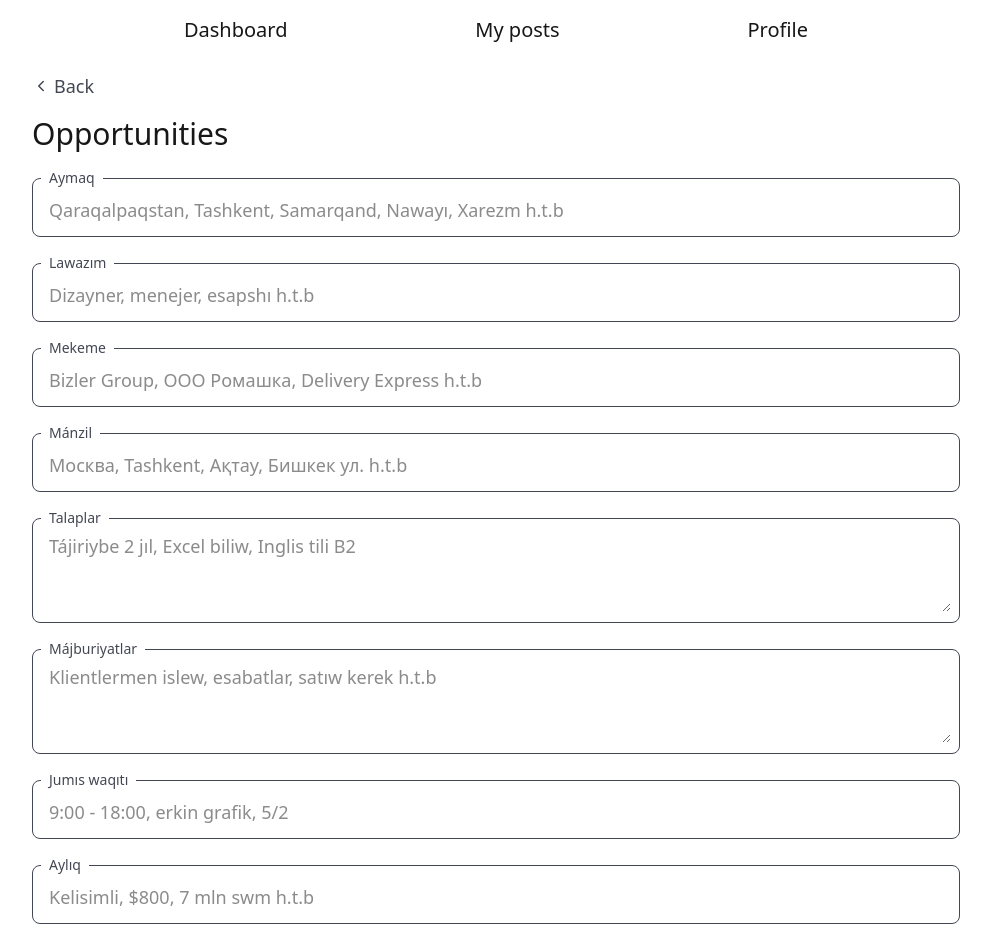
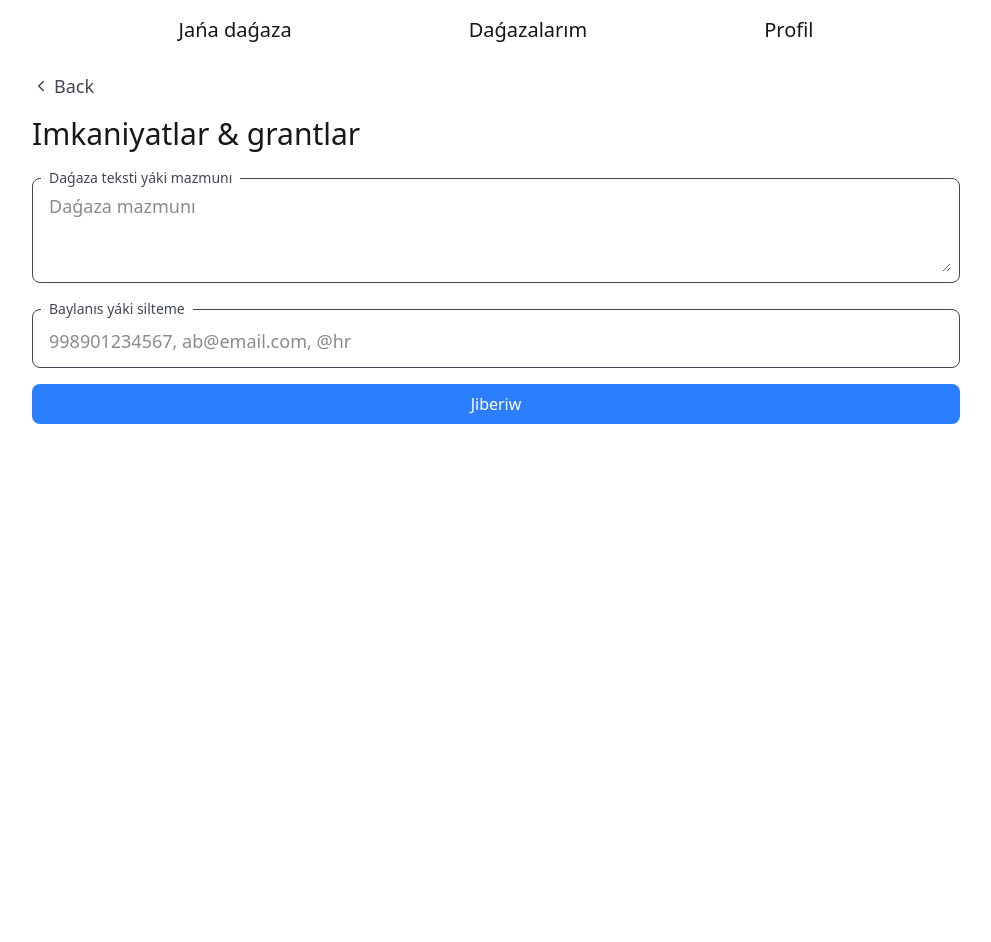
Before and after one commit to Ermuxan7/aumeta-bot, a Next.js app: page /opportunities in a window 1280 px wide. Shown: the top 942 px of the page, without its empty margins (144-1135 px from the left). After the commit the page ends 800 px from the top, so only its background shows below. Built offline with nearby package versions, Linux system fonts and the light colour scheme.

Commit message:
Update forms and UI components with localized titles and improved validation schemas

```diff
--- a/app/(pages)/internship/page.tsx
+++ b/app/(pages)/internship/page.tsx
@@ -24,7 +24,7 @@ const Internship = () => {
   return (
     <div className="w-full max-w-5xl mx-auto mt-8 px-4 sm:px-8 md:px-12">
       <BackButton />
-      <h2 className="text-2xl md:text-3xl mb-4">Internship</h2>
+      <h2 className="text-2xl md:text-3xl mb-4">Ámeliyat</h2>
       <form onSubmit={handleSubmit(onSubmit)} className="space-y-4 mb-8">
         <FormInput
           legend="Aymaq"
--- a/app/(pages)/my-posts/page.tsx
+++ b/app/(pages)/my-posts/page.tsx
@@ -33,13 +33,29 @@ const MyPosts = () => {
         mekeme: "ООО Ромашка",
         createdAt: "2025-08-24",
       },
+      {
+        id: "3",
+        aymaq: "Nawayı",
+        lawazim: "Esapshı",
+        category: "Finance",
+        mekeme: "Delivery Express",
+        createdAt: "2025-08-23",
+      },
+      {
+        id: "4",
+        aymaq: "Xarezm",
+        lawazim: "Developer",
+        category: "IT",
+        mekeme: "Tech Solutions",
+        createdAt: "2025-08-22",
+      },
     ]);
   }, []);
 
   return (
     <div className="w-full max-w-5xl mx-auto mt-8 px-4 sm:px-6 md:px-8">
       <BackButton />
-      <h2 className="text-3xl font-semibold mb-6 text-foreground">
+      <h2 className="text-2xl font-semibold mb-6 text-foreground">
         My Vacancies
       </h2>
 
--- a/app/(pages)/opportunities/page.tsx
+++ b/app/(pages)/opportunities/page.tsx
@@ -1,9 +1,9 @@
 "use client";
 import FormInput from "@/app/components/form-input/FormInput";
 import {
-  VacancyFormValue,
-  VacancySchema,
-} from "@/app/schema/VacancyFormSchema";
+  OpportunitiesSchema,
+  OpportunitiesFormValue,
+} from "@/app/schema/Opportunities";
 import BackButton from "@/components/ui/back-button";
 import { zodResolver } from "@hookform/resolvers/zod";
 import { useForm } from "react-hook-form";
@@ -13,84 +13,30 @@ const Opportunities = () => {
     register,
     handleSubmit,
     formState: { errors },
-  } = useForm<VacancyFormValue>({
-    resolver: zodResolver(VacancySchema),
+  } = useForm<OpportunitiesFormValue>({
+    resolver: zodResolver(OpportunitiesSchema),
   });
 
-  const onSubmit = (data: VacancyFormValue) => {
+  const onSubmit = (data: OpportunitiesFormValue) => {
     console.log("Data: ", data);
   };
+
   return (
     <div className="w-full max-w-5xl mx-auto mt-8 px-4 sm:px-8 md:px-12">
       <BackButton />
-      <h2 className="text-2xl md:text-3xl mb-4">Opportunities</h2>
+      <h2 className="text-2xl md:text-3xl mb-4">Imkaniyatlar & grantlar</h2>
       <form onSubmit={handleSubmit(onSubmit)} className="space-y-4 mb-8">
         <FormInput
-          legend="Aymaq"
-          type="text"
-          placeholder="Qaraqalpaqstan, Tashkent, Samarqand, Nawayı, Xarezm h.t.b"
-          registration={register("aymaq")}
+          legend="Daǵaza teksti yáki mazmunı"
+          as="textarea"
+          placeholder="Daǵaza mazmunı"
+          registration={register("daǵaza")}
         />
-        {errors.aymaq && <p className="text-red-500">{errors.aymaq.message}</p>}
-        <FormInput
-          legend="Lawazım"
-          type="text"
-          placeholder="Dizayner, menejer, esapshı h.t.b"
-          registration={register("lawazim")}
-        />
-        {errors.lawazim && (
-          <p className="text-red-500">{errors.lawazim.message}</p>
+        {errors.daǵaza && (
+          <p className="text-red-500">{errors.daǵaza.message}</p>
         )}
         <FormInput
-          legend="Mekeme"
-          type="text"
-          placeholder="Bizler Group, ООО Ромашка, Delivery Express h.t.b"
-        />
-        <FormInput
-          legend="Mánzil"
-          type="text"
-          placeholder="Москва, Tashkent, Ақтау, Бишкек ул. h.t.b"
-          registration={register("manzil")}
-        />
-        {errors.manzil && (
-          <p className="text-red-500">{errors.manzil.message}</p>
-        )}
-        <FormInput
-          legend="Talaplar"
-          as="textarea"
-          placeholder="Tájiriybe 2 jıl, Excel biliw, Inglis tili B2"
-          registration={register("talaplar")}
-        />
-        {errors.talaplar && (
-          <p className="text-red-500">{errors.talaplar.message}</p>
-        )}
-        <FormInput
-          legend="Májburiyatlar"
-          as="textarea"
-          placeholder="Klientlermen islew, esabatlar, satıw kerek h.t.b"
-          registration={register("májburiyatlar")}
-        />
-        {errors.májburiyatlar && (
-          <p className="text-red-500">{errors.májburiyatlar.message}</p>
-        )}
-        <FormInput
-          legend="Jumıs waqıtı "
-          type="text"
-          placeholder="9:00 - 18:00, erkin grafik, 5/2"
-          registration={register("jumisWaqiti")}
-        />
-        {errors.jumisWaqiti && (
-          <p className="text-red-500">{errors.jumisWaqiti.message}</p>
-        )}
-        <FormInput
-          legend="Aylıq"
-          type="text"
-          placeholder="Kelisimli, $800, 7 mln swm h.t.b"
-          registration={register("ayliq")}
-        />
-        {errors.ayliq && <p className="text-red-500">{errors.ayliq.message}</p>}
-        <FormInput
-          legend="Baylanıs"
+          legend="Baylanıs yáki silteme"
           type="text"
           placeholder="998901234567, ab@email.com, @hr"
           registration={register("baylanis")}
@@ -98,11 +44,6 @@ const Opportunities = () => {
         {errors.baylanis && (
           <p className="text-red-500">{errors.baylanis.message}</p>
         )}
-        <FormInput
-          legend="Qosımsha"
-          as="textarea"
-          placeholder="Bonuslar, shárayatlar h.t.b qolaylıqlar"
-        />
         <button
           type="submit"
           className="px-4 py-2 fles justify-end w-full bg-blue-500 text-white rounded-lg hover:bg-blue-600 transition"
--- a/app/(pages)/project/page.tsx
+++ b/app/(pages)/project/page.tsx
@@ -1,9 +1,9 @@
 "use client";
 import FormInput from "@/app/components/form-input/FormInput";
 import {
-  VacancyFormValue,
-  VacancySchema,
-} from "@/app/schema/VacancyFormSchema";
+  ProjectSchema,
+  ProjectFormValue,
+} from "@/app/schema/Project.FormSchema";
 import BackButton from "@/components/ui/back-button";
 import { zodResolver } from "@hookform/resolvers/zod";
 import { useForm } from "react-hook-form";
@@ -13,18 +13,18 @@ const Project = () => {
     register,
     handleSubmit,
     formState: { errors },
-  } = useForm<VacancyFormValue>({
-    resolver: zodResolver(VacancySchema),
+  } = useForm<ProjectFormValue>({
+    resolver: zodResolver(ProjectSchema),
   });
 
-  const onSubmit = (data: VacancyFormValue) => {
+  const onSubmit = (data: ProjectFormValue) => {
     console.log("Data: ", data);
   };
 
   return (
     <div className="w-full max-w-5xl mx-auto mt-8 px-4 sm:px-8 md:px-12">
       <BackButton />
-      <h2 className="text-2xl md:text-3xl mb-4">Project</h2>
+      <h2 className="text-2xl md:text-3xl mb-4">Bir mártelik wazıypa/joybar</h2>
       <form onSubmit={handleSubmit(onSubmit)} className="space-y-4 mb-8">
         <FormInput
           legend="Aymaq"
@@ -46,20 +46,23 @@ const Project = () => {
           legend="Ne islew kerek?"
           type="text"
           placeholder="Júk tasıw kerek, ońlaw kerek, logotip yáki video túsiriw kerek h.t.b. Tapsırmanı qısqasha jazıń."
+          registration={register("talaplar")}
         />
-          <FormInput
+        {errors.talaplar && (
+          <p className="text-red-500">{errors.talaplar.message}</p>
+        )}
+        <FormInput
           legend="Is haqı, tólem"
           type="text"
           placeholder="Kelisimli, $800, 7 mln swm h.t.b"
-          registration={register("ayliq")}
+          registration={register("tólem")}
         />
-        {errors.ayliq && <p className="text-red-500">{errors.ayliq.message}</p>}
-
+        {errors.tólem && <p className="text-red-500">{errors.tólem.message}</p>}
         <FormInput
           legend="Orınlaw múddeti"
           as="textarea"
           placeholder="Búginge, 18:00 ge yáki 27 avgustqa shekem"
-          registration={register("talaplar")}
+          registration={register("deadline")}
         />
         <FormInput
           legend="Baylanıs"
--- a/app/components/tab-bar/TabBar.tsx
+++ b/app/components/tab-bar/TabBar.tsx
@@ -4,9 +4,9 @@ import { usePathname } from "next/navigation";
 import React from "react";
 
 const tabs = [
-  { name: "Dashboard", href: "/" },
-  { name: "My posts", href: "/my-posts" },
-  { name: "Profile", href: "/profile" },
+  { name: "Jańa daǵaza", href: "/" },
+  { name: "Daǵazalarım ", href: "/my-posts" },
+  { name: "Profil", href: "/profile" },
 ];
 
 const TabBar = () => {
--- a/app/page.tsx
+++ b/app/page.tsx
@@ -3,22 +3,22 @@ import Link from "next/link";
 
 const Cards = [
   {
-    title: "Hire / Vacancy",
+    title: "Jumısshı kerek(Vakansiya)",
     icon: <Search className="size-8 lg:size-10" />,
     href: "/vacancy",
   },
   {
-    title: "Internship",
+    title: "Ámeliyat",
     icon: <FileText className="size-8 lg:size-10" />,
     href: "/internship",
   },
   {
-    title: "One-time Task/Project",
+    title: "Bir mártelik wazıypa/joybar",
     icon: <CalendarCheck2 className="size-8 lg:size-10" />,
     href: "/project",
   },
   {
-    title: "Opportunities & Grants",
+    title: "Imkaniyatlar & grantlar",
     icon: <Trophy className="size-8 lg:size-10" />,
     href: "/opportunities",
   },
--- /dev/null
+++ b/app/schema/Opportunities.ts
@@ -0,0 +1,8 @@
+import z from "zod";
+
+export const OpportunitiesSchema = z.object({
+  daǵaza: z.string().min(2, "Daǵaza beriliwi sha'rt!"),
+  baylanis: z.string().min(2, "Baylanis kiritiliwi sha'rt!"),
+});
+
+export type OpportunitiesFormValue = z.infer<typeof OpportunitiesSchema>;
--- /dev/null
+++ b/app/schema/Project.FormSchema.ts
@@ -0,0 +1,14 @@
+import z from "zod";
+
+export const ProjectSchema = z.object({
+  aymaq: z.string().min(2, "Aymaq kiritiliwi sha'rt!"),
+  lawazim: z.string().min(2, "Lawazım kiritiliwi sha'rt!"),
+  talaplar: z.string().min(2, "Talaplar beriliwi kerek"),
+  tólem: z.string().min(2, "Is haqin jaziw kerek"),
+  deadline: z.string().optional(),
+  baylanis: z.string().min(5, "Baylanıs toliq boliwi kerek"),
+  manzil: z.string().optional(),
+  qosimsha: z.string().optional(),
+});
+
+export type ProjectFormValue = z.infer<typeof ProjectSchema>;
```
